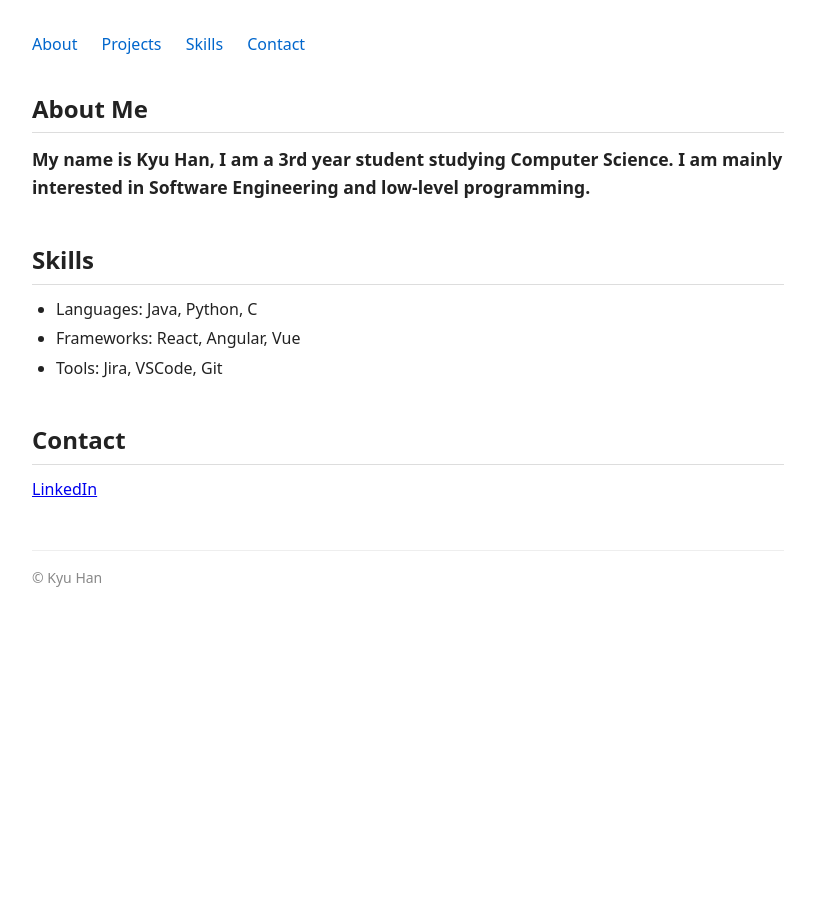
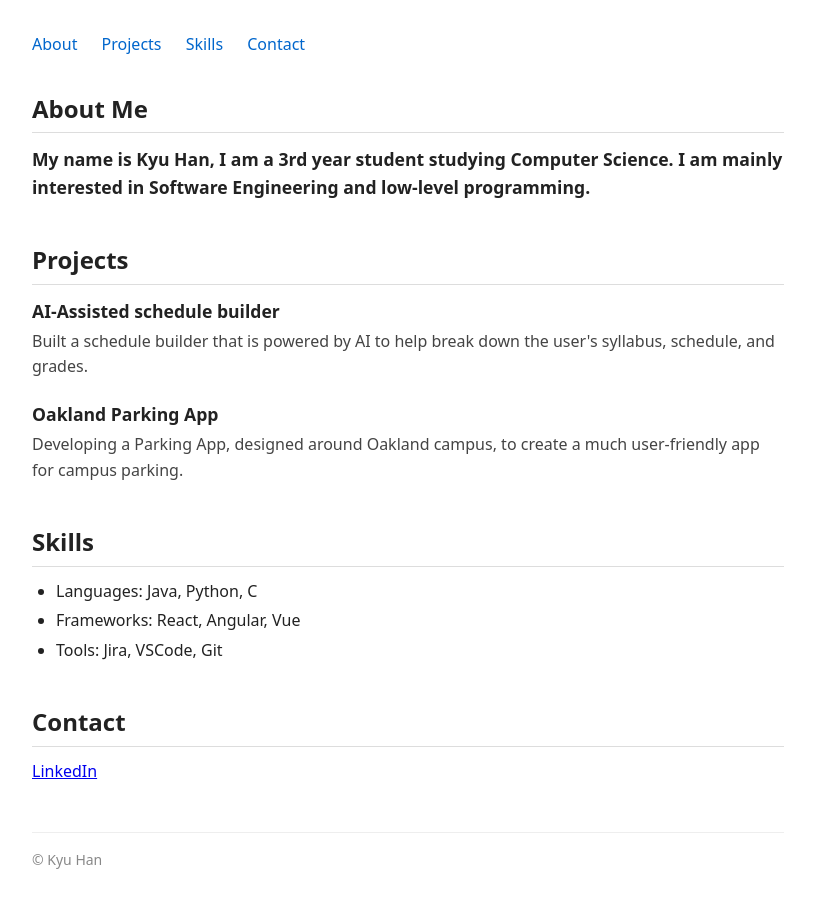
Before and after one commit to kyuhan28/portfoliocs1530, a plain HTML site: page index.html in a window 1280 px wide. Shown: the whole page, without its empty margins (232-1047 px from the left). Before the commit the page ends 800 px from the top, so only its background shows below. Drawn offline with Linux system fonts and the light colour scheme.

Commit message:
added back the project

```diff
--- a/index.html
+++ b/index.html
@@ -30,7 +30,28 @@
        </div>
     </section>
 
+    <section id="projects">
+      <h2>Projects</h2>
 
+      <!-- Example project entry structure: copy, fill in, and add at least 2:
+      <div class="project">
+        <h3>Project Name</h3>
+        <p>What the project does, the technologies used, and what you learned.</p>
+      </div>
+      -->
+
+      <!-- TODO: Add at least 2 project entries using the structure above -->
+
+      <div class="project">
+        <h3>AI-Assisted schedule builder</h3>
+        <p>Built a schedule builder that is powered by AI to help break down the user's syllabus, schedule, and grades.</p>
+      </div>
+
+      <div class="project">
+        <h3>Oakland Parking App</h3>
+        <p>Developing a Parking App, designed around Oakland campus, to create a much user-friendly app for campus parking.</p>
+      </div>
+    </section>
 
     <section id="skills">
       <h2>Skills</h2>
```
